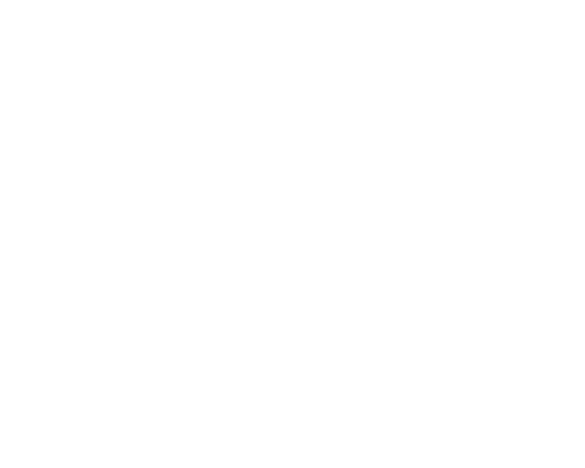
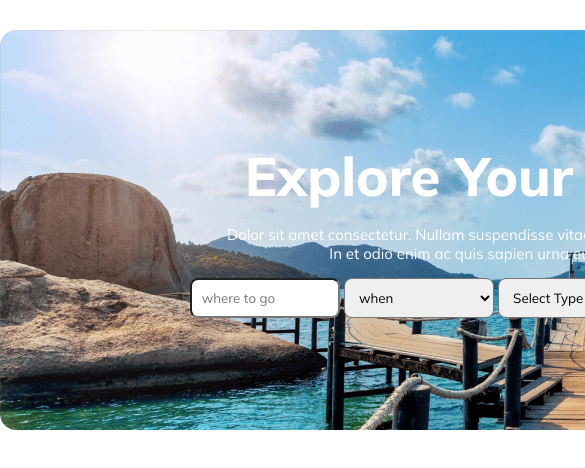
Before and after one commit to dvlprtanvir/Business-Travels-Services-R8-A2, a plain HTML site: page index.html in a window 390 px wide. Shown: the top 468 px of the page, 585 px wide, since content can reach past the window. Drawn offline with Linux system fonts and the light colour scheme.

Commit message:
banner section done include mobile responcive

```diff
--- a/index.html
+++ b/index.html
@@ -10,7 +10,36 @@
 
 <body>
 
+    <!-- banner section start  -->
+    <section class="banner-main">
+        <div class="banner-image">
+            <h1 class="banner-title">Explore Your Travel</h1>
+            <p class="banner-description">Dolor sit amet consectetur. Nullam suspendisse vitae ultricies dolor
+                adipiscing. In et odio enim ac quis sapien urna eu phasellus.</p>
+            <div class="light-background">
+                <form action="">
+                    <input class="banner-input" type="text" placeholder="where to go">
+                    <select class="banner-input" id="country" name="country">
+                        <option value="australia">when</option>
+                        <option value="canada">2024</option>
+                        <option value="usa">2025</option>
+                    </select>
+                    <select class="banner-input" id="country" name="country">
+                        <option value="australia">Select Type</option>
+                        <option value="canada">Economy</option>
+                        <option value="usa">VIP</option>
+                    </select>
+                    <button class="btn-primary">Search</button>
 
+
+
+                </form>
+            </div>
+
+        </div>
+
+    </section>
+    <!-- banner section finish  -->
 
 
 
--- a/styles/style.css
+++ b/styles/style.css
@@ -0,0 +1,66 @@
+@import url('https://fonts.googleapis.com/css2?family=Mulish:ital,wght@0,200..1000;1,200..1000&display=swap');
+
+
+* {
+    margin: 0;
+    padding: 0;
+    box-sizing: border-box;
+    font-family: "Mulish", sans-serif;
+
+}
+
+.banner-main {
+    max-width: 992px;
+    margin: 0 auto;
+    margin-top: 30px;
+    /* padding: 20px; */
+
+
+}
+
+.banner-image {
+
+    background-image: url('../Images/banner.png');
+    background-repeat: no-repeat;
+    height: 400px;
+    width: 992px;
+    text-align: center;
+    color: #FFFFFF;
+    object-fit: cover;
+    border-radius: 16px;
+
+
+    display: flex;
+    flex-direction: column;
+    align-items: center;
+    justify-content: center;
+    gap: 15px;
+}
+
+
+.banner-title {
+    font-size: 54px;
+    font-weight: 800;
+}
+
+.banner-description {
+    max-width: 550px;
+    font-size: 15px;
+    font-weight: 400;
+    /* margin: 20px auto; */
+}
+
+.banner-input{
+    padding: 10px;
+    width: 150px;
+    border-radius: 8px;
+}
+
+.btn-primary{
+    background-color: #FF5400;
+    color: #FFFFFF;
+    padding: 10px;
+    width: 150px;
+    border-radius: 8px;
+
+}
```
